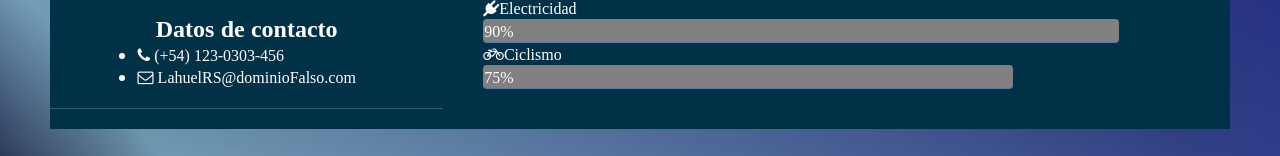
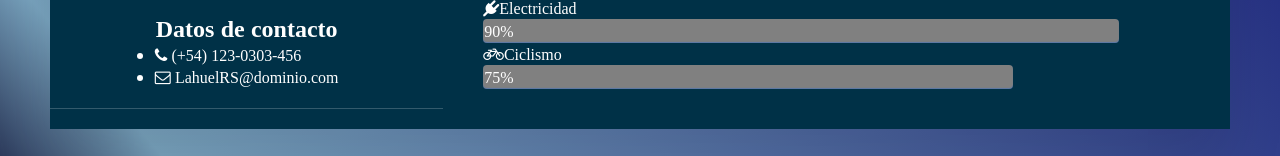
Before and after one commit to LahuelRS/LahuelRS_old.github.io, a plain HTML site: page index.html in a window 1280 px wide. Shown: the part 535-691 px from the top of the page. Drawn offline with Linux system fonts and the light colour scheme.

Commit message:
Actualizo index.html
Cambio dirección de correo

```diff
--- a/index.html
+++ b/index.html
@@ -24,7 +24,7 @@
 						<span class="texto"> (+54) 123-0303-456</span> </li>
 					<li>
 						<span class="icono"><i class="fa fa-envelope-o" aria-hidden="true"></i></span>
-						<span class="texto"> LahuelRS@dominioFalso.com</span>
+						<span class="texto"> LahuelRS@dominio.com</span>
 					</li>
 				</ul>
 			</div>
```
